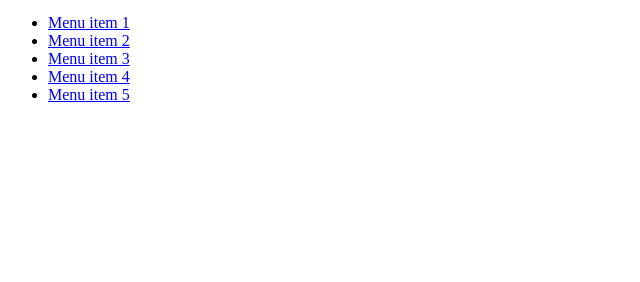
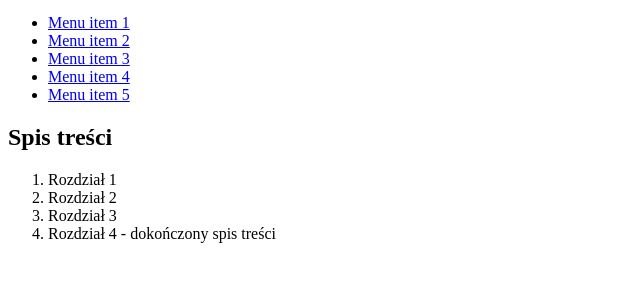
Before and after one commit to SnovyDesigns/gitstrona, a plain HTML site: page index.html in a window 1280 px wide. Shown: the part 28-310 px from the top of the page, without its empty margins (0-640 px from the left). Drawn offline with Linux system fonts and the light colour scheme.

Commit message:
Spis treści

```diff
--- a/index.html
+++ b/index.html
@@ -20,6 +20,16 @@
 			</nav>
 		</header>
 
+		<main>
+			<h2>Spis treści</h2>
+			<ol>
+				<li>Rozdział 1</li>
+				<li>Rozdział 2</li>
+				<li>Rozdział 3</li>
+				<li>Rozdział 4 - dokończony spis treści</li>
+			</ol>
+		</main>
+
 	<script src=""></script>
 	<script>document.write('<script src="http://' + (location.host || 'localhost').split(':')[0] + ':35729/livereload.js?snipver=1"></' + 'script>')</script>
 	</body>
```
